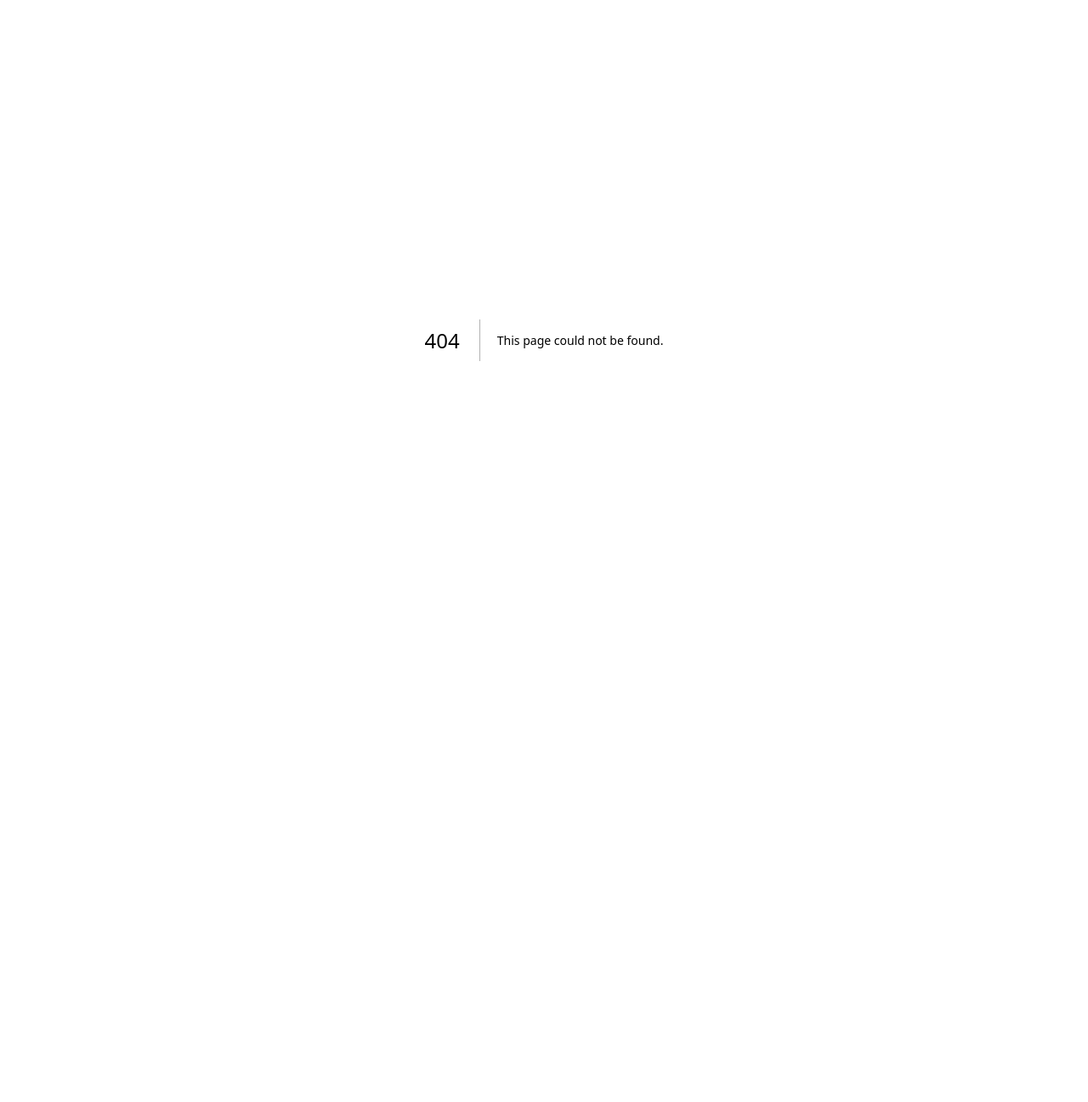
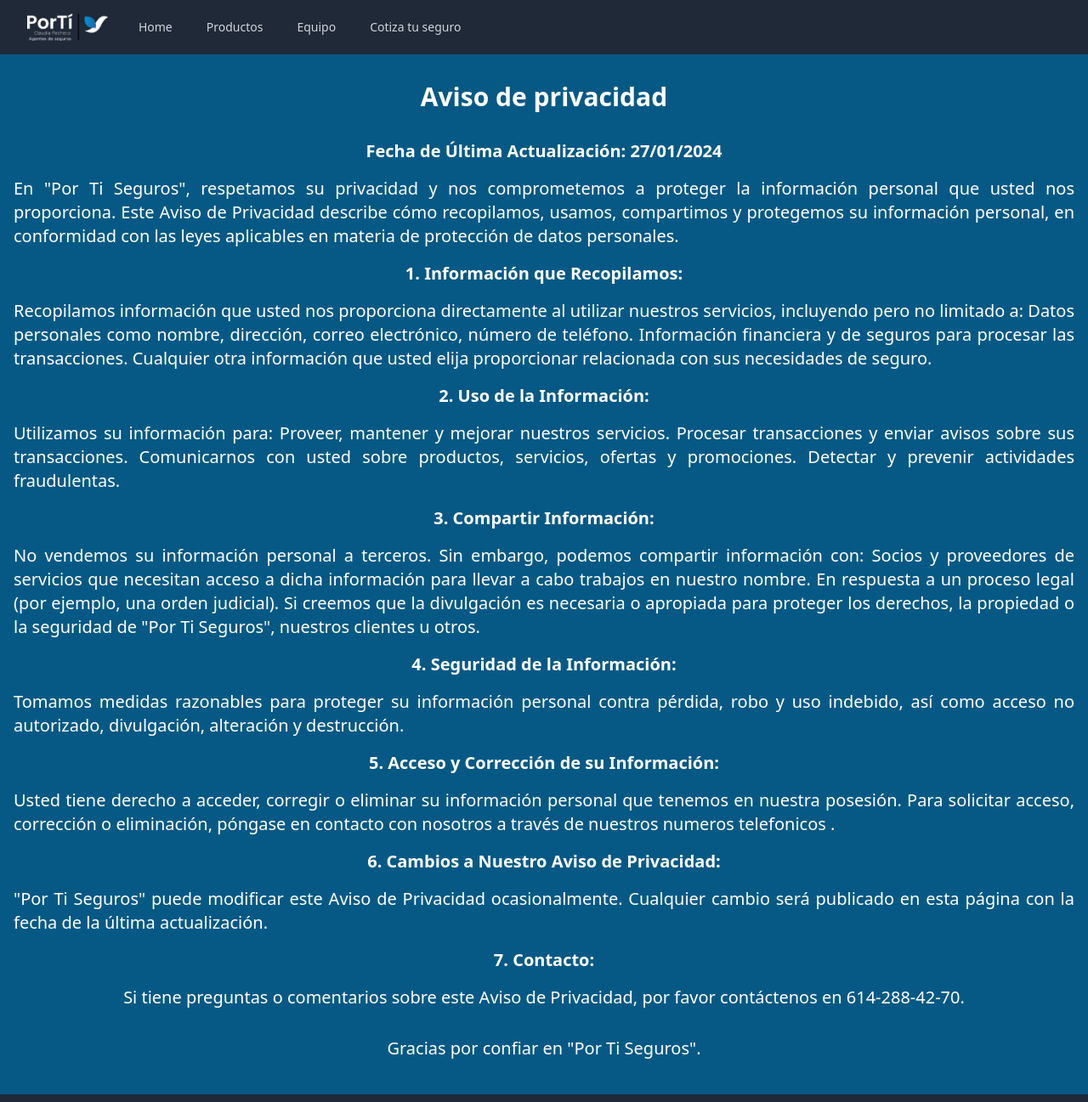
Before and after one commit to luiscarp/porti-seguros, a Next.js app: page /privacidad in a window 1280 px wide. Before the commit this address had no page. Shown: the top 1297 px of the page at 85% size. Before the commit the page ends 800 px from the top, so only its background shows below. Built offline with nearby package versions, Linux system fonts and the light colour scheme.

Commit message:
Aviso de privacidad

```diff
--- a/pages/components/Footer.js
+++ b/pages/components/Footer.js
@@ -41,7 +41,7 @@
                   <h2 className="mb-6 text-sm font-semibold  uppercase text-white">Legal</h2>
                   <ul className="text-gray-500 dark:text-gray-400 font-medium">
                       <li className="mb-4">
-                          <a href="#" className="hover:underline">Politica de privacidad</a>
+                          <a href="/privacidad" className="hover:underline">Politica de privacidad</a>
                       </li>
                       <li>
                           <a href="#" className="hover:underline">Terminos &amp; Condiciones</a>
--- a/pages/components/Navbar.js
+++ b/pages/components/Navbar.js
@@ -1,19 +1,26 @@
 import { Fragment } from 'react'
 import { Disclosure, Menu, Transition } from '@headlessui/react'
 import { Bars3Icon, BellIcon, XMarkIcon } from '@heroicons/react/24/outline'
+import { useState } from 'react'
 
-const navigation = [
-    { name: 'Home', href: '#', current: true },
-    { name: 'Productos', href: '#', current: false },
-    { name: 'Equipo', href: '#', current: false },
-    { name: 'Cotiza tu seguro', href: '#', current: false },
-]
+
+
+
 
 function classNames(...classes) {
     return classes.filter(Boolean).join(' ')
 }
 
-export default function Navbar() {
+export default function Navbar({home = false, producto = false, equipos = false, cotiza = false}) {
+
+    const navigation = [
+        { name: 'Home', href: '/index', current: home },
+        { name: 'Productos', href: '#', current: producto },
+        { name: 'Equipo', href: '#', current: equipos },
+        { name: 'Cotiza tu seguro', href: '#', current: cotiza },
+    ]
+
+
     return (
         <Disclosure as="nav" className="bg-gray-800">
             {({ open }) => (
--- a/pages/index.js
+++ b/pages/index.js
@@ -20,7 +20,7 @@
         <link rel="icon" href="/logopestana.png" />
         {/* Asegúrate de reemplazar "/path-to-your-favicon.ico" con la ruta real de tu favicon */}
       </Head>
-      <Navbar></Navbar>
+      <Navbar home='True'></Navbar>
 
 
 
--- /dev/null
+++ b/pages/privacidad.js
@@ -0,0 +1,95 @@
+import React from 'react'
+import Navbar from './components/Navbar'
+import Footer from './components/Footer'
+import Head from 'next/head'
+
+function privacidad() {
+    return (
+        <div className='bg-sky-800 flex flex-col'>
+
+            <Head>
+                <title>Por Ti Seguros | Aviso de privacidad</title>
+                <link rel="icon" href="/logopestana.png" />
+                {/* Asegúrate de reemplazar "/path-to-your-favicon.ico" con la ruta real de tu favicon */}
+            </Head>
+
+            <div className=' mb-6'>
+                <Navbar></Navbar>
+
+                <div className=' mt-8 flex flex-col text-sm text-center md:text-3xl md:text-center items-center text-white font-bold'>
+
+
+                    <h1 className=' text-center'>Aviso de privacidad</h1>
+
+
+
+                </div>
+
+                <div className=' mt-8 flex flex-col text-xs text-center md:text-xl md:text-center items-center text-white'>
+
+
+                    <h1 className=' text-center font-bold'>Fecha de Última Actualización: 27/01/2024 </h1>
+
+                    <p className=' text-justify p-4'>En "Por Ti Seguros", respetamos su privacidad y nos comprometemos a proteger la información personal que usted nos proporciona. Este Aviso de Privacidad describe cómo recopilamos, usamos, compartimos y protegemos su información personal, en conformidad con las leyes aplicables en materia de protección de datos personales.</p>
+
+                    <h1 className=' text-center font-bold'> 1. Información que Recopilamos:</h1>
+
+                    <p className=' text-justify p-4'> Recopilamos información que usted nos proporciona directamente al utilizar nuestros servicios, incluyendo pero no limitado a:
+
+                        Datos personales como nombre, dirección, correo electrónico, número de teléfono.
+                        Información financiera y de seguros para procesar las transacciones.
+                        Cualquier otra información que usted elija proporcionar relacionada con sus necesidades de seguro.</p>
+
+                    <h1 className=' text-center font-bold'> 2. Uso de la Información:</h1>
+
+                    <p className=' text-justify p-4'>Utilizamos su información para:
+
+                        Proveer, mantener y mejorar nuestros servicios.
+                        Procesar transacciones y enviar avisos sobre sus transacciones.
+                        Comunicarnos con usted sobre productos, servicios, ofertas y promociones.
+                        Detectar y prevenir actividades fraudulentas.</p>
+
+                    <h1 className=' text-center font-bold'> 3. Compartir Información:</h1>
+
+                    <p className=' text-justify p-4'>No vendemos su información personal a terceros. Sin embargo, podemos compartir información con:
+
+                        Socios y proveedores de servicios que necesitan acceso a dicha información para llevar a cabo trabajos en nuestro nombre.
+                        En respuesta a un proceso legal (por ejemplo, una orden judicial).
+                        Si creemos que la divulgación es necesaria o apropiada para proteger los derechos, la propiedad o la seguridad de "Por Ti Seguros", nuestros clientes u otros.</p>
+
+                    <h1 className=' text-center font-bold'> 4. Seguridad de la Información:</h1>
+
+                    <p className=' text-justify p-4'>Tomamos medidas razonables para proteger su información personal contra pérdida, robo y uso indebido, así como acceso no autorizado, divulgación, alteración y destrucción.</p>
+
+                    <h1 className=' text-center font-bold'> 5. Acceso y Corrección de su Información:</h1>
+
+                    <p className=' text-justify p-4'>Usted tiene derecho a acceder, corregir o eliminar su información personal que tenemos en nuestra posesión. Para solicitar acceso, corrección o eliminación, póngase en contacto con nosotros a través de nuestros numeros telefonicos .</p>
+
+                    <h1 className=' text-center font-bold'> 6. Cambios a Nuestro Aviso de Privacidad:</h1>
+
+                    <p className=' text-justify p-4'>"Por Ti Seguros" puede modificar este Aviso de Privacidad ocasionalmente. Cualquier cambio será publicado en esta página con la fecha de la última actualización.</p>
+
+                    <h1 className=' text-center font-bold'> 7. Contacto:</h1>
+
+                    <p className=' text-justify p-4'>Si tiene preguntas o comentarios sobre este Aviso de Privacidad, por favor contáctenos en 614-288-42-70.
+
+
+                    </p>
+
+                    <p className=' text-justify p-4'>Gracias por confiar en "Por Ti Seguros".</p>
+
+
+
+
+                </div>
+            </div>
+
+            <Footer></Footer>
+
+
+
+        </div>
+    )
+}
+
+export default privacidad
```
